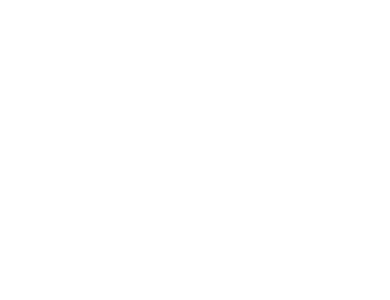
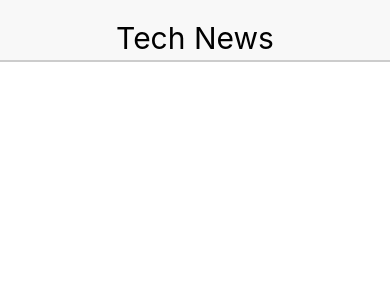
Before and after one commit to pranavj1001/Tech_News, a React Native app: screen / in a window 390 px wide. Shown: the top 300 px of the page. Built offline with nearby package versions, Linux system fonts and the light colour scheme.

Commit message:
add Header component

```diff
--- a/src/App.js
+++ b/src/App.js
@@ -3,11 +3,14 @@
 import { Provider } from 'react-redux';
 import { createStore } from 'redux';
 import reducers from './reducers';
+import { Header } from './components/common';
 
 const App = () => {
   return (
     <Provider store={createStore(reducers)}>
-      <View />
+      <View>
+      <Header headerText="Tech News" />
+      </View>
     </Provider>
   );
 };
```
